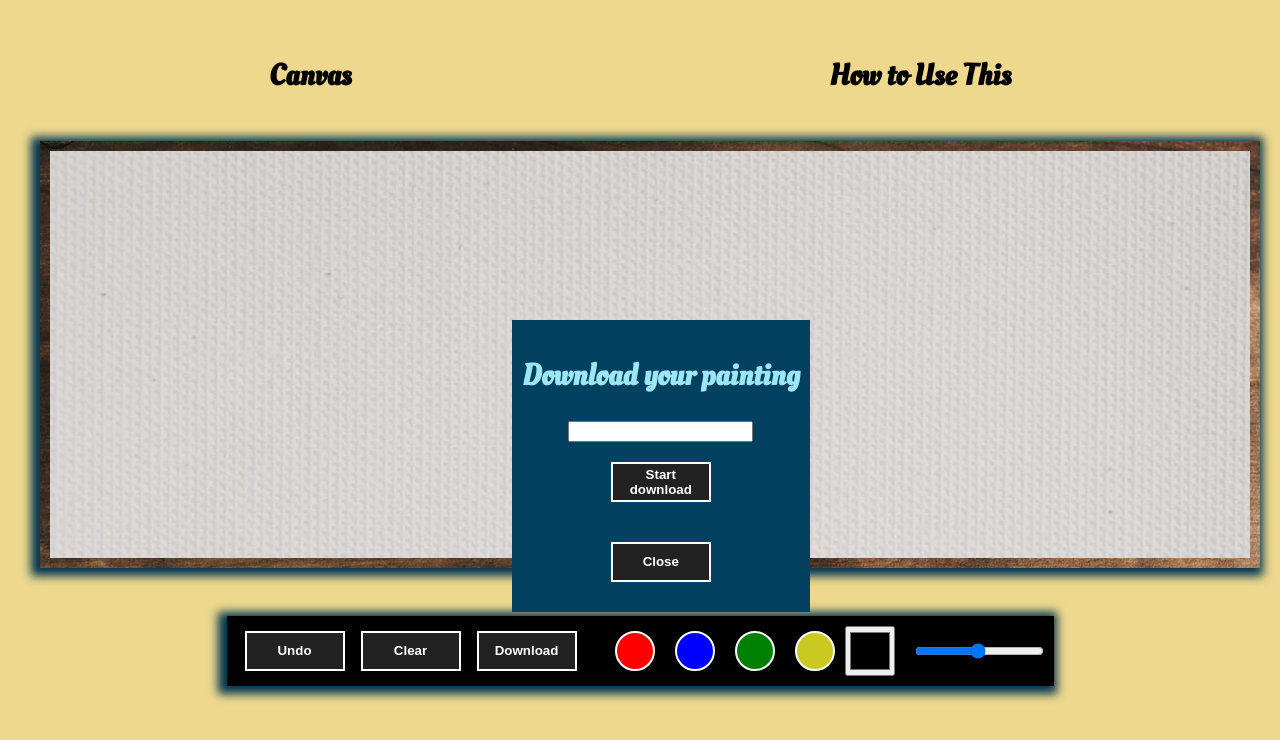
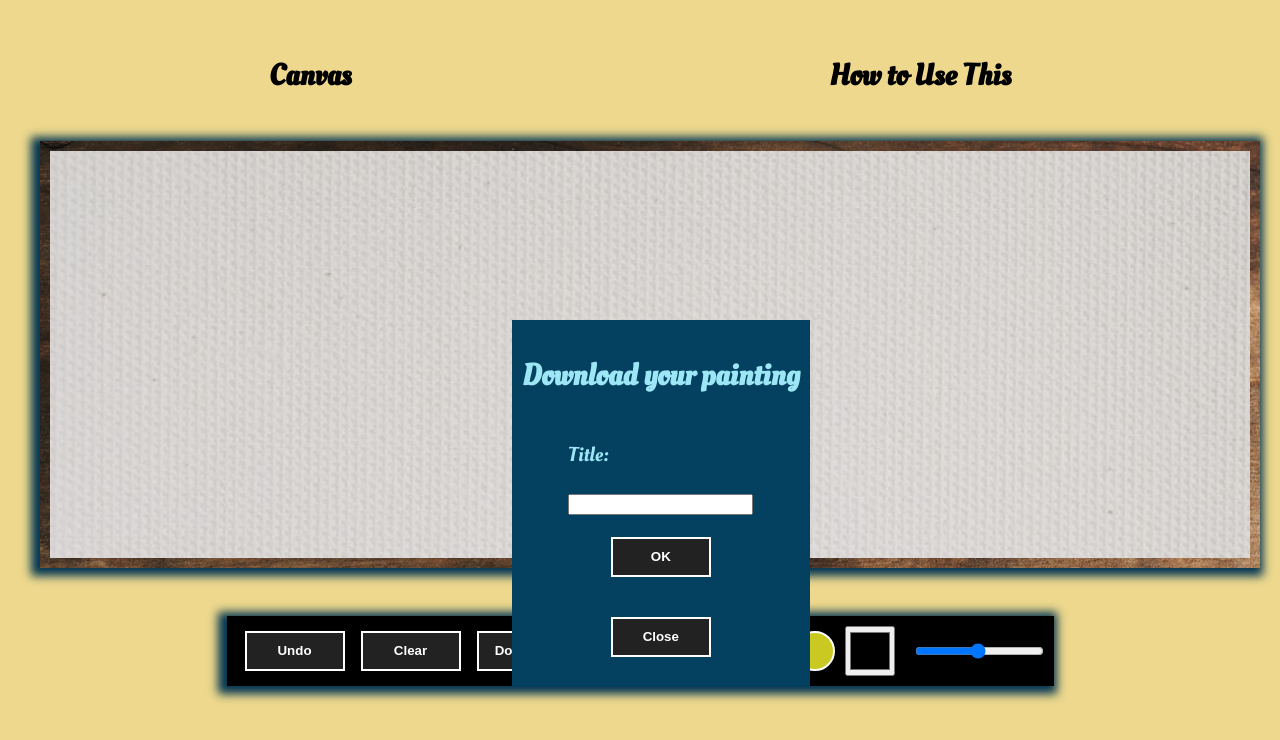
Before and after one commit to DavidVerghese/DrawingWithReact, a React (Create React App) app: page /canvas in a window 1280 px wide. Both pictures are taken after a click on the button "Download". Shown: the top 740 px of the page. Built offline with nearby package versions, Linux system fonts and the light colour scheme.

Commit message:
added in ability to name download

```diff
--- a/src/Components/Canvas/Canvas.jsx
+++ b/src/Components/Canvas/Canvas.jsx
@@ -7,6 +7,7 @@ function Canvas() {
 
     let width = "2";
     let color = 'gray';
+    let title = 'untitled';
 
 
     const canvas = document.getElementById("canvas");
@@ -110,7 +111,12 @@ function clear_canvas() {
     document.querySelector('#clear').addEventListener("click",clear_canvas)
     document.querySelector('#undo').addEventListener("click", undo_last);
 
-    if (document.querySelector('#download-modal')) { document.querySelector('#start-download').addEventListener("click", download) }
+
+    if (document.querySelector('#download-modal')) {
+      document.querySelector('#download-title').addEventListener("input", (e) => title = e.target.value);
+      console.log(title);
+      document.querySelector('#start-download').addEventListener("click", download);
+    }
 
     document.querySelector('#red-color-field').addEventListener("click", () => { color = 'red'; mouseCursor.style.color = color})
     document.querySelector('#blue-color-field').addEventListener("click", () => { color = 'blue'; mouseCursor.style.color = color})
@@ -134,7 +140,7 @@ function clear_canvas() {
     function download() {
 
 var link = document.createElement('a');
-link.download = 'canvas_painting.png';
+link.download = title;
 link.href = canvas.toDataURL()
 link.click();
 
--- a/src/Components/DownloadModal/DownloadModal.jsx
+++ b/src/Components/DownloadModal/DownloadModal.jsx
@@ -11,6 +11,7 @@ function DownloadModal() {
     const modal = document.getElementById("download-modal");
     const btn = document.querySelector("#download");
     const close = document.getElementsByClassName("close")[0];
+    const downloadTitle = document.getElementById("download-title");
 
     btn.onclick = function () {
       modal.style.display = "flex";
@@ -21,7 +22,7 @@ function DownloadModal() {
     };
 
     window.onclick = function (event) {
-      if (modalIsOpen && event.target !== modal && event.target !== btn) {
+      if (modalIsOpen && event.target !== modal && event.target !== btn && event.target !== downloadTitle) {
         modal.style.display = "none";
         setModalIsOpen(false);
       }
@@ -32,9 +33,21 @@ function DownloadModal() {
 
   return (    <div id="download-modal" className="modal">
 
-  <h2>Download your painting</h2>
-    <input type="text" />
-    <button id="start-download">Start download</button>
+    <h2>Download your painting</h2>
+
+    <form>
+    <label>
+    <p>Title: </p>
+    <input id="download-title" type="text" name="name" />
+    </label>
+
+    {/* <label>
+    File Type:
+    <input type="text" name="name" />
+      </label> */}
+    </form>
+
+    <button id="start-download">OK</button>
     <button className="close">Close</button>
 
 </div>)
```
